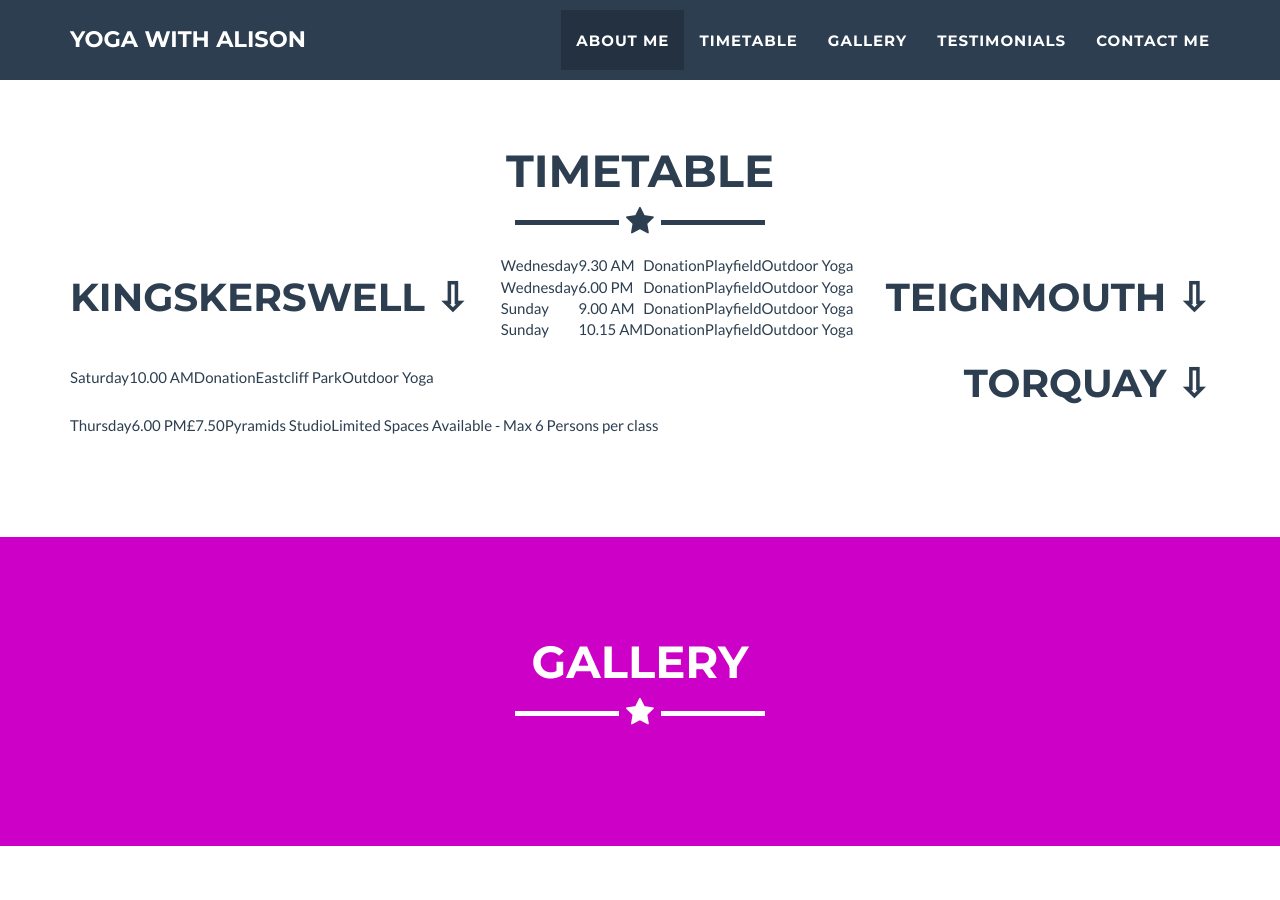
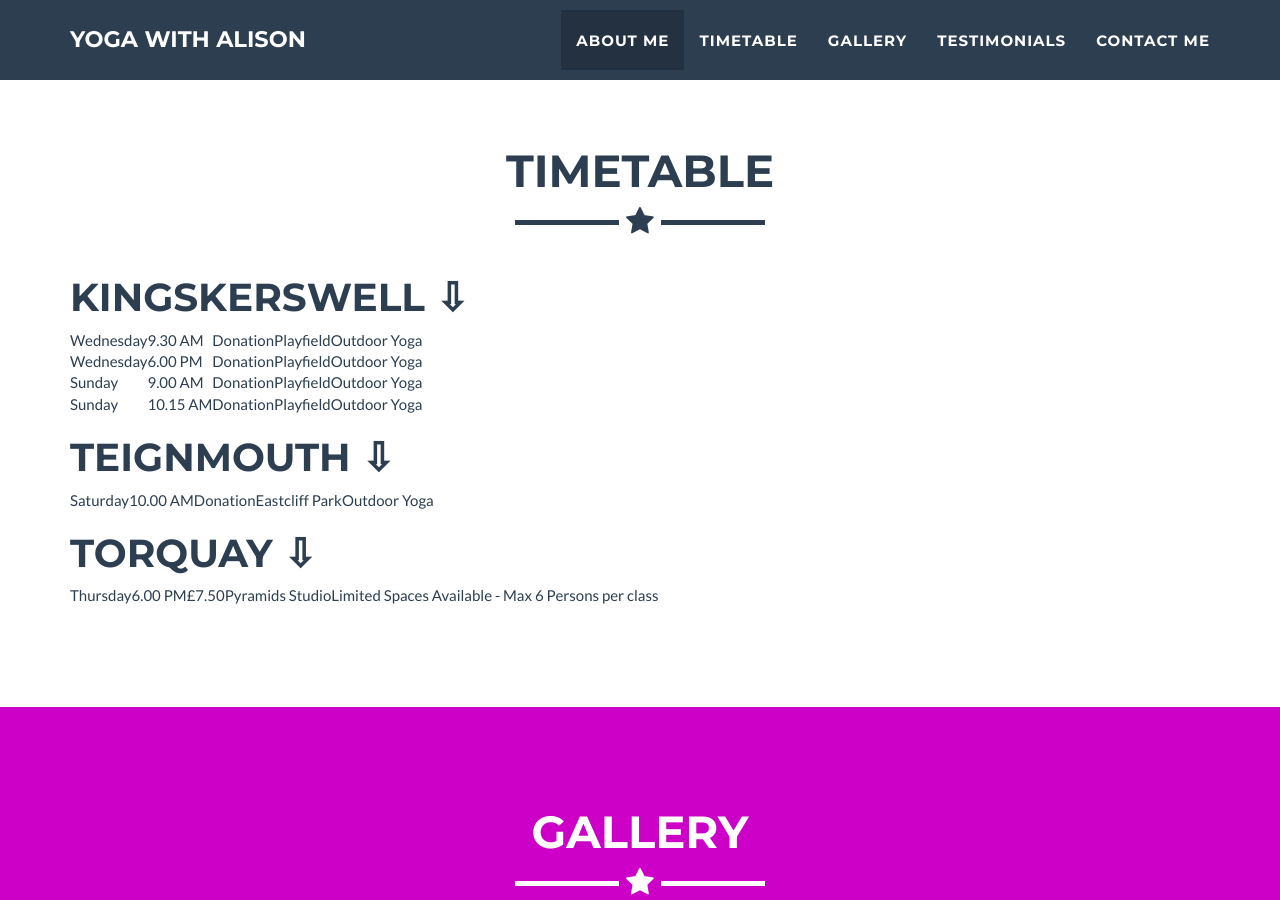
Before and after one commit to YogaWithAlison/yogawithalison.github.io, a Jekyll site: the page built from _posts/2014-07-18-project-1.markdown, in a window 1280 px wide and 900 px high, scrolled down 2234 px. Built offline with Jekyll 4.4.1, drawn with Linux system fonts in a browser that asks for light colours.

Commit message:
timetable

```diff
--- a/_includes/timetable.html
+++ b/_includes/timetable.html
@@ -8,7 +8,7 @@
                     <hr class="star-primary">
                 </div>
             </div>
-            <div class="portfolio-flex-row">
+            <!--<div class="portfolio-flex-row"> -->
                   <H1>Kingskerswell &#x21E9</H1>
                   <TABLE id="kingskerswell">
                         <TR>
@@ -62,6 +62,6 @@
                               <TD>Limited Spaces Available - Max 6 Persons per class</TD>
                         </TR>
                   </TABLE>
-            </div>
+            <!--</div>-->
         </div>
     </section>
```
